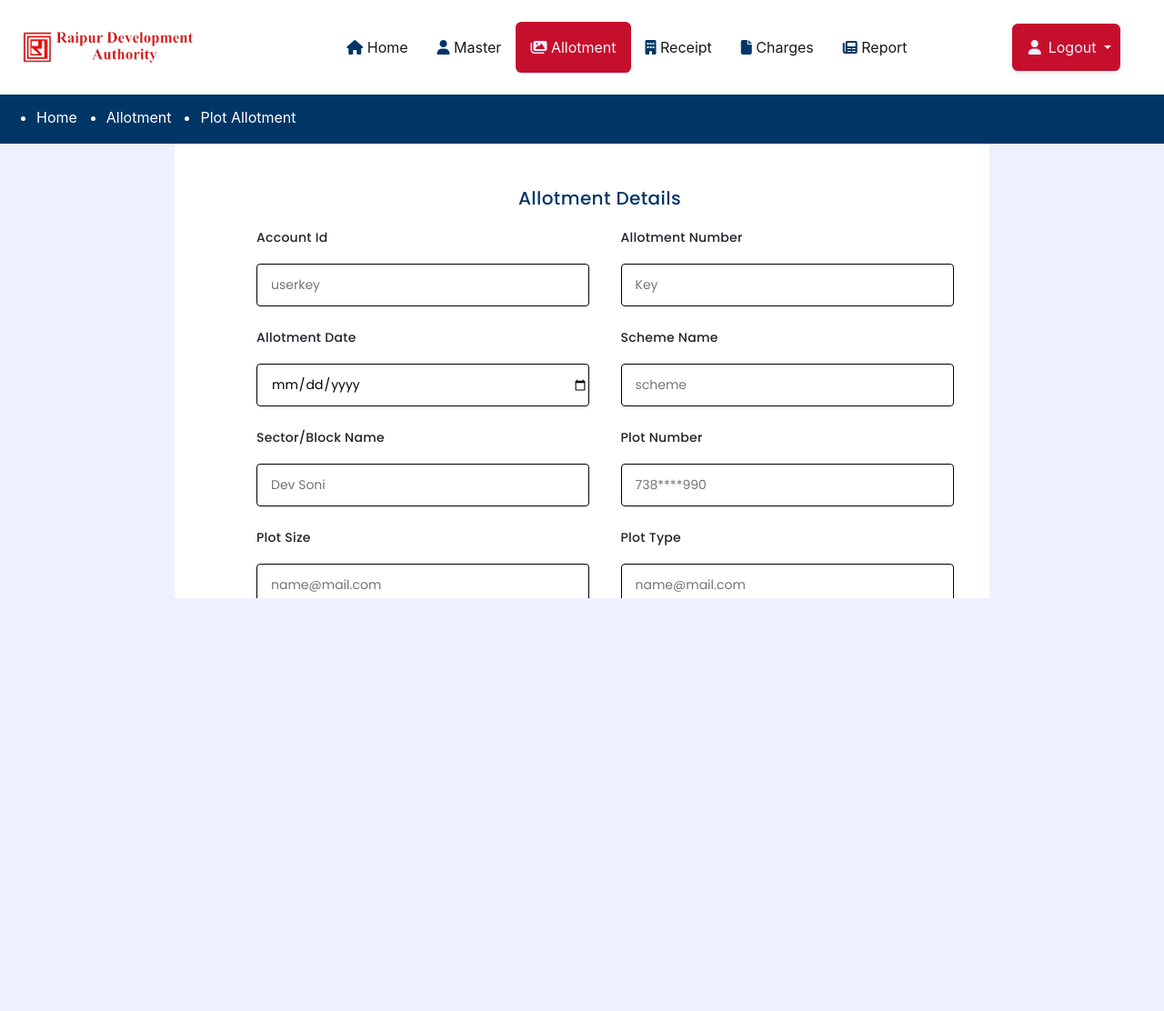
After one commit to stshubham1820/rdaportal, a Django app: page /employeedb/allotment/allotmentcancel/ in a window 1280 px wide. The commit adds this page. Shown: the top 1112 px of the page at 91% size. Run offline with Django 4.2, Linux system fonts and the light colour scheme; some libraries are stand-ins or nearby versions.

Commit message:
train0.1

```diff
--- a/empdatabase/urls.py
+++ b/empdatabase/urls.py
@@ -2,38 +2,34 @@ from django.urls import path,include
 from .views import *
 
 urlpatterns = [
-    path('',home,name="home"),
-    path('master/',master,name="master"),
-    path('allotment/',include('empdb.urls')),
-    #path('allotment/',allotment,name="allotment"),
-    path('receipt/',receipt,name="receipt"),
-    path('charges/',charges,name="charges"),
-    path('report/',report,name="report"),
+
+    path('',master,name="master"),
+
 
 #Master
-    path('master/usermaster/',usermaster,name="usermaster"),
-    path('master/plottypemaster/',plottypemaster,name="plottypemaster"),
-    path('master/projectmaster/',projectmaster,name="projectmaster"),
-    path('master/categorymaster/',categorymaster,name="categorymaster"),
-    path('master/plotflagmaster/',plotflagmaster,name="plotflagmaster"),
-    path('master/gstmaster/',gstmaster,name="gstmaster"),
-    path('master/areamaster/',areamaster,name="areamaster"),
-    path('master/sectormaster/',sectormaster,name="sectormaster"),
-    path('master/plotaddmaster/',plotaddmaster,name="plotaddmaster"),
-    path('master/plottypemaster/edit/',plottypeedit,name="plottypeedit"),
-    path('master/plottypemaster/del/',plottypedel,name="plottypedel"),
-    path('master/usermaster/del/',usermasterdel,name="usermasterdel"),
-    path('master/projectmaster/edit/',projedit,name="projedit"),
-    path('master/projectmaster/del/',projdel,name="projdel"),
-    path('master/plotflagmaster/edit/',plotflagedit,name="plotflagedit"),
-    path('master/plotflagmaster/del/',plotflagdel,name="plotflagdel"),
-    path('master/areamaster/edit/',areaedit,name="areaedit"),
-    path('master/areamaster/del/',areadel,name="areadel"),
-    path('master/categorymaster/edit/',categoryedit,name="categoryedit"),
-    path('master/categorymaster/del/',categorydel,name="categorydel"),
-    path('master/gstmaster/edit/',gstedit,name="gstedit"),
-    path('master/gstmaster/del/',gstdel,name="gstdel"),
-    path('master/sectormaster/edit/',sectoredit,name="sectoredit"),
-    path('master/sectormaster/del/',sectordel,name="sectordel"),
-    path('master/plotaddmaster/data/',allplot,name="allplot"),
+    path('usermaster/',usermaster,name="usermaster"),
+    path('plottypemaster/',plottypemaster,name="plottypemaster"),
+    path('projectmaster/',projectmaster,name="projectmaster"),
+    path('categorymaster/',categorymaster,name="categorymaster"),
+    path('plotflagmaster/',plotflagmaster,name="plotflagmaster"),
+    path('gstmaster/',gstmaster,name="gstmaster"),
+    path('areamaster/',areamaster,name="areamaster"),
+    path('sectormaster/',sectormaster,name="sectormaster"),
+    path('plotaddmaster/',plotaddmaster,name="plotaddmaster"),
+    path('plottypemaster/edit/',plottypeedit,name="plottypeedit"),
+    path('plottypemaster/del/',plottypedel,name="plottypedel"),
+    path('usermaster/del/',usermasterdel,name="usermasterdel"),
+    path('projectmaster/edit/',projedit,name="projedit"),
+    path('projectmaster/del/',projdel,name="projdel"),
+    path('plotflagmaster/edit/',plotflagedit,name="plotflagedit"),
+    path('plotflagmaster/del/',plotflagdel,name="plotflagdel"),
+    path('areamaster/edit/',areaedit,name="areaedit"),
+    path('areamaster/del/',areadel,name="areadel"),
+    path('categorymaster/edit/',categoryedit,name="categoryedit"),
+    path('categorymaster/del/',categorydel,name="categorydel"),
+    path('gstmaster/edit/',gstedit,name="gstedit"),
+    path('gstmaster/del/',gstdel,name="gstdel"),
+    path('sectormaster/edit/',sectoredit,name="sectoredit"),
+    path('sectormaster/del/',sectordel,name="sectordel"),
+    path('plotaddmaster/data/',allplot,name="allplot"),
 ]
--- a/empdb/urls.py
+++ b/empdb/urls.py
@@ -3,7 +3,16 @@ from .views import *
 
 
 urlpatterns = [
-    path('',allotment,name="allotment"),
-    path('plotallotment/',plotallotment,name='plotallotment'),
-    path('allotmentlist/',plotlist,name='plotlist'),
+    #path('allotment/',include('empdb.urls')),
+    path('',home,name="home"),
+    path('allotment/',allotment,name="allotment"),
+    path('allotment/plotallotment/',plotallotment,name='plotallotment'),
+    path('allotment/allotmentlist/',plotlist,name='plotlist'),
+    path('allotment/allotmentcancel/',plotcancel,name='plotcancel'),
+    #path('allotment/',allotment,name="allotment"),
+    path('receipt/',receipt,name="receipt"),
+    path('charges/',charges,name="charges"),
+    path('report/',report,name="report"),
+    path('receipt/receiptlist/',receiptlist,name="receiptlist"),
+    path('receipt/receiptcancel/',receiptcancel,name="receiptcancel"),
 ]
--- a/empdb/views.py
+++ b/empdb/views.py
@@ -2,6 +2,23 @@ from django.shortcuts import render
 from empdatabase.models import *
 
 # Create your views here.
+def home(request):
+    return render(request,"empdatabase/dashboard.html",{"obj":"Style = color:#FFF5F9;",'newclr':'newclr',"css":"Style = display:none;","css1":"Style = display:none;"})
+
+
+
+def receipt(request):
+    return render(request,"empdatabase/receipt.html",{"obj3":"Style = color:#FFF5F9;",'newclr3':'newclr',"page":"Receipt","css1":"Style = display:none;"})
+
+
+def charges(request):
+    return render(request,"empdatabase/charges.html",{"obj4":"Style = color:#FFF5F9;",'newclr4':'newclr',"page":"Charges","css1":"Style = display:none;"})
+
+def report(request):
+    return render(request,"empdatabase/report.html",{"obj5":"Style = color:#FFF5F9;",'newclr5':'newclr',"page":"Report","css1":"Style = display:none;"})
+
+
+
 def allotment(request):
     return render(request,"empdatabase/allotment.html",{"obj2":"Style = color:#FFF5F9;",'newclr2':'newclr',"page":"Allotment","css1":"Style = display:none;"})
 
@@ -9,6 +26,20 @@ def allotment(request):
 def plotallotment(request):
     return render(request,"empdatabase/allotment/allotment.html",{"obj2":"Style = color:#FFF5F9;",'newclr2':'newclr',"page":"Allotment","subpage":"Plot Allotment","obj13":"Style = display:none;"})
 
+
+def plotcancel(request):
+    return render(request,"empdatabase/allotment/allotmentcancel.html",{"obj2":"Style = color:#FFF5F9;",'newclr2':'newclr',"page":"Allotment","subpage":"Plot Allotment","obj13":"Style = display:none;"})
+
+
 def plotlist(request):
     pro = ProjectName.objects.all().order_by('Project_Name')
     return render(request,"empdatabase/allotment/list.html",{"obj2":"Style = color:#FFF5F9;",'newclr2':'newclr',"page":"Allotment","subpage":"Allotment List","obj13":"Style = display:none;","pro_data":pro})
+
+
+def receiptlist(request):
+    pro = ProjectName.objects.all().order_by('Project_Name')
+    return render(request,"empdatabase/receipt/list.html",{"obj3":"Style = color:#FFF5F9;",'newclr3':'newclr',"page":"Allotment","subpage":"Allotment List","obj13":"Style = display:none;","pro_data":pro})
+
+
+def receiptcancel(request):
+    return render(request,"empdatabase/receipt/listcan.html",{"obj3":"Style = color:#FFF5F9;",'newclr3':'newclr',"page":"Allotment","subpage":"Allotment List","obj13":"Style = display:none;"})
--- a/rdaportal/urls.py
+++ b/rdaportal/urls.py
@@ -20,5 +20,6 @@ from django.conf.urls.static import static
 
 urlpatterns = [
     path('admin/', admin.site.urls),
-    path('employeedb/',include('empdatabase.urls')),
+    path('employeedb/',include('empdb.urls')),
+    path('employeedb/master/',include('empdatabase.urls')),
 ]+static(settings.MEDIA_URL,document_root=settings.MEDIA_ROOT)
--- a/templates/empdatabase/allotment.html
+++ b/templates/empdatabase/allotment.html
@@ -38,7 +38,7 @@
                             </div>
                           </div>
                           <div class="bgtext">
-                            <a href="/employeedb/master/plotmaster/">Plot Allotment Cancel</a>
+                            <a href="/employeedb/allotment/allotmentcancel/">Plot Allotment Cancel</a>
                           </div>
                       </div>
                     </div>
--- /dev/null
+++ b/templates/empdatabase/allotment/allotmentcancel.html
@@ -0,0 +1,118 @@
+{% include "empdatabase/navbar.html" %}
+
+<link rel="stylesheet" href="/static/css/empdatabase/form.css">
+<link rel="stylesheet" href="/static/css/empdatabase/tabmaster.css">
+<style>
+    select {
+        width: 366px;
+        height: 47px;
+        padding-left: 15px;
+        border-radius: 4px;
+        border: 0.5px solid black;
+        margin-top: 10px;
+        margin-bottom: 30px;
+    }
+    option {
+        border: 1px;
+        border-color: black;
+        margin-top: 10px;
+    }
+</style>
+    <section class="Uimaster">
+        <div class="newcontain">
+            <p class="msg" {{obj13}}>{{message}}</p>
+            <h1 class="heading">Allotment Details</h1>
+            <form method="post">
+                {% csrf_token %}
+            <div class="inputs">
+                <div class="row mb-lg-4">
+                    <div class="col-lg-6">
+                        <label for="applicant_name">Account Id</label><br>
+                        <input type="text" name="username" placeholder="userkey" required>
+                    </div>
+                    <div class="col-lg-6">
+                        <label for="applicant_fname">Allotment Number</label><br>
+                        <input type="text" name="userkey" placeholder="Key" required>
+                    </div>
+                </div>
+                <div class="row mt-lg-2 mb-lg-4">
+                    <div class="col-lg-6">
+                        <label for="applicant_name">Allotment Date</label><br>
+                        <input type="date" name="user_password" placeholder="12/12/2000" required>
+                    </div>
+                    <div class="col-lg-6">
+                        <label for="applicant_fname">Scheme Name</label><br>
+                        <input type="text" name="user_level" placeholder="scheme" required>
+                    </div>
+                </div>
+                <div class="row mt-lg-2 mb-lg-4">
+                    <div class="col-lg-6">
+                        <label for="applicant_name">Sector/Block Name</label><br>
+                        <input type="text" name="name" placeholder="Dev Soni">
+                    </div>
+                    <div class="col-lg-6">
+                        <label for="applicant_fname">Plot Number</label><br>
+                        <input type="number" name="mobile" placeholder="738****990">
+                    </div>
+                </div>
+                <div class="row mt-lg-2 mb-lg-4">
+                    <div class="col-lg-6">
+                        <label for="applicant_name">Plot Size</label><br>
+                        <input type="text" name="email" placeholder="name@mail.com">
+                    </div>
+                    <div class="col-lg-6">
+                        <label for="applicant_fname">Plot Type</label><br>
+                        <input type="text" name="email" placeholder="name@mail.com">
+                    </div>
+                </div>
+                <div class="row mt-lg-2 mb-lg-4">
+                    <div class="col-lg-6">
+                        <label for="applicant_name">Plot Category</label><br>
+                        <input type="text" name="email" placeholder="name@mail.com">
+                    </div>
+                    <div class="col-lg-6">
+                        <label for="applicant_fname">Name</label><br>
+                        <input type="text" name="email" placeholder="name@mail.com">
+                    </div>
+                </div>
+                <div class="row mt-lg-2 mb-lg-4">
+                    <div class="col-lg-6">
+                        <label for="applicant_name">Father Name</label><br>
+                        <input type="text" name="email" placeholder="name@mail.com">
+                    </div>
+                    <div class="col-lg-6">
+                        <label for="applicant_fname">Mobile Number</label><br>
+                        <input type="tel" name="email" placeholder="name@mail.com">
+                    </div>
+                </div>
+                <div class="row mt-lg-2 mb-lg-4">
+                    <div class="col-lg-6">
+                        <label for="applicant_name">Address</label><br>
+                        <input type="text" name="email" placeholder="name@mail.com">
+                    </div>
+                    <div class="col-lg-6">
+                        <label for="applicant_fname">Current Balance</label><br>
+                        <input type="text" name="email" placeholder="name@mail.com">
+                    </div>
+                </div>
+                <div class="row mt-lg-2 mb-lg-4">
+                    <div class="col-4">
+                        <label for="applicant_name">Plot Cancel</label><br>
+                        <input type="checkbox" name="email" placeholder="name@mail.com">
+                    </div>
+                    <div class="col-lg-6">
+                        <button type="submit" class="submit_btn btn mt-4">Submit <i class="fa-regular fa-arrow-right"></i> </button>
+                    </div>
+                </div>
+            </div>
+            </form>
+
+            </div>
+
+
+    </section>
+
+<script src="https://cdn.jsdelivr.net/npm/@popperjs/core@2.9.2/dist/umd/popper.min.js" integrity="sha384-IQsoLXl5PILFhosVNubq5LC7Qb9DXgDA9i+tQ8Zj3iwWAwPtgFTxbJ8NT4GN1R8p" crossorigin="anonymous"></script>
+<script src="https://cdn.jsdelivr.net/npm/bootstrap@5.0.2/dist/js/bootstrap.min.js" integrity="sha384-cVKIPhGWiC2Al4u+LWgxfKTRIcfu0JTxR+EQDz/bgldoEyl4H0zUF0QKbrJ0EcQF" crossorigin="anonymous"></script>
+</body>
+</html>
--- a/templates/empdatabase/receipt.html
+++ b/templates/empdatabase/receipt.html
@@ -28,7 +28,7 @@
                             </div>
                           </div>
                           <div class="bgtext">
-                            <a href="/employeedb/master/usermaster/">Receipt List</a>
+                            <a href="/employeedb/receipt/receiptlist/">Receipt List</a>
                           </div>
                       </div>
                       <div class="col">
@@ -38,7 +38,7 @@
                             </div>
                           </div>
                           <div class="bgtext">
-                            <a href="/employeedb/master/plotmaster/">Receipt Cancel</a>
+                            <a href="/employeedb/receipt/receiptcancel/">Receipt Cancel</a>
                           </div>
                       </div>
                     </div>
```
Also changed, not shown: empdatabase/views.py (+0 -11 lines), templates/empdatabase/receipt/list.html (added, +45 -0 lines), templates/empdatabase/receipt/listcan.html (added, +36 -0 lines).
